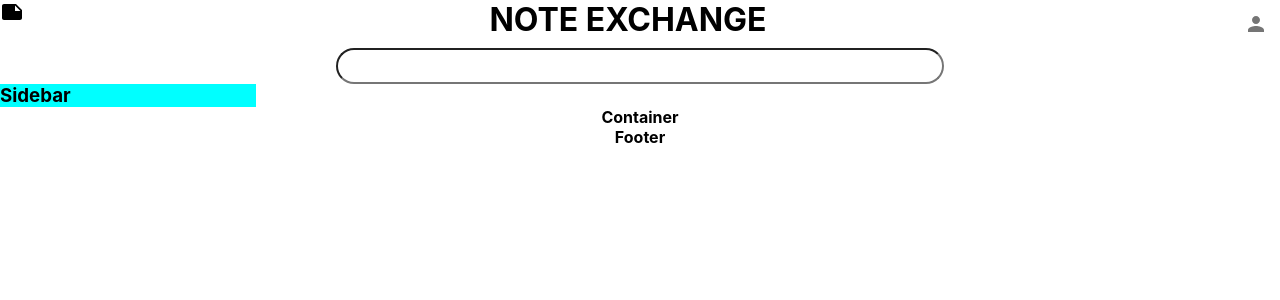
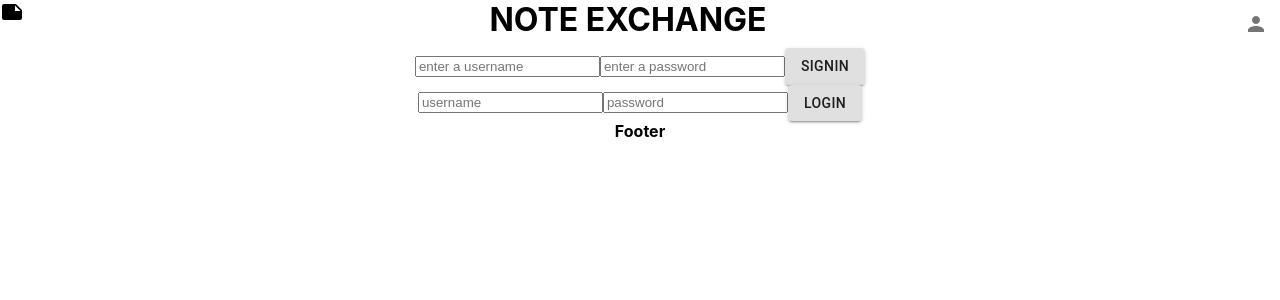
Before and after one commit to wyounis25/Note-Exchange-Frontend, a React (Create React App) app: page / in a window 1280 px wide. Shown: the top 300 px of the page. Built offline with nearby package versions, Linux system fonts and the light colour scheme.

Commit message:
setup portal

```diff
--- a/package.json
+++ b/package.json
@@ -10,6 +10,7 @@
     "@testing-library/user-event": "^12.1.10",
     "react": "^17.0.1",
     "react-dom": "^17.0.1",
+    "react-router-dom": "^5.2.0",
     "react-scripts": "4.0.0",
     "web-vitals": "^0.2.4"
   },
--- a/src/App.js
+++ b/src/App.js
@@ -4,22 +4,28 @@ import Search from './components/Search';
 import SideBar from './components/SideBar';
 import Container from './components/Container';
 import Footer from './components/Footer';
+import { BrowserRouter as Router, Switch, Route, Link } from 'react-router-dom';
 
+import Portal from './components/Portal';
 function App() {
-  return (
-    <div className="App">
-     {/* NAVBAR */}
-     <Navbar/>
-     {/* SEARCH */}
-     <Search/>
-     {/* SIDEBAR */}
-     <SideBar/>
-     {/* CONTAINER */}
-     <Container/>
-     {/* FOOTER */}
-     <Footer/>
-    </div>
-  );
+	return (
+		<Router>
+			<div className="App">
+				<Navbar />
+				<Switch>
+					<Route path="/home">
+						<Search />
+						<SideBar />
+						<Container />
+					</Route>
+					<Route path="/">
+						<Portal />
+					</Route>
+				</Switch>
+				<Footer />
+			</div>
+		</Router>
+	);
 }
 
 export default App;
--- /dev/null
+++ b/src/components/Portal.css
@@ -0,0 +1,9 @@
+.signin{
+    display: flex;
+    justify-content: center;
+}
+
+.login{
+    display: flex;
+    justify-content: center;
+}
--- /dev/null
+++ b/src/components/Portal.js
@@ -0,0 +1,26 @@
+import React from 'react';
+import { Button } from '@material-ui/core';
+import "./Portal.css"
+
+function Portal() {
+	return (
+		<div>
+		<div className="signin">
+			<form>
+				<input className="input" name="username" placeholder="enter a username" />
+				<input className="input" name="password" placeholder="enter a password" />
+				<Button variant="contained">SIGNIN</Button>
+			</form>
+		</div>
+		<div className="login">
+			<form>
+				<input className="input" name="username" placeholder="username" />
+				<input className="input" name="password" placeholder="password" />
+				<Button variant="contained">LOGIN</Button>
+			</form>
+		</div>
+	</div>
+	);
+}
+
+export default Portal;
```
Also changed, not shown: 1 other file (tests, documents, lock files or other folders).
